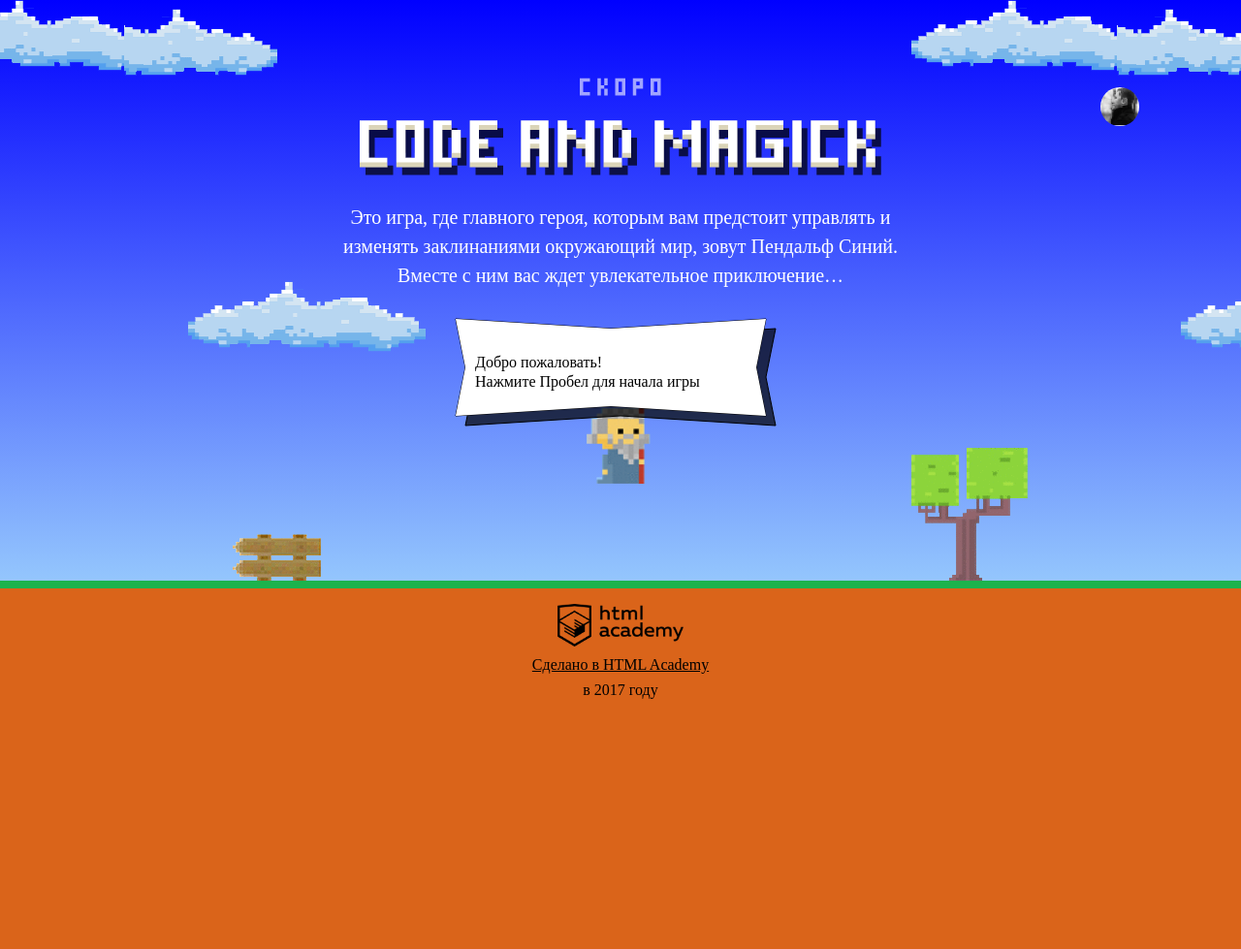
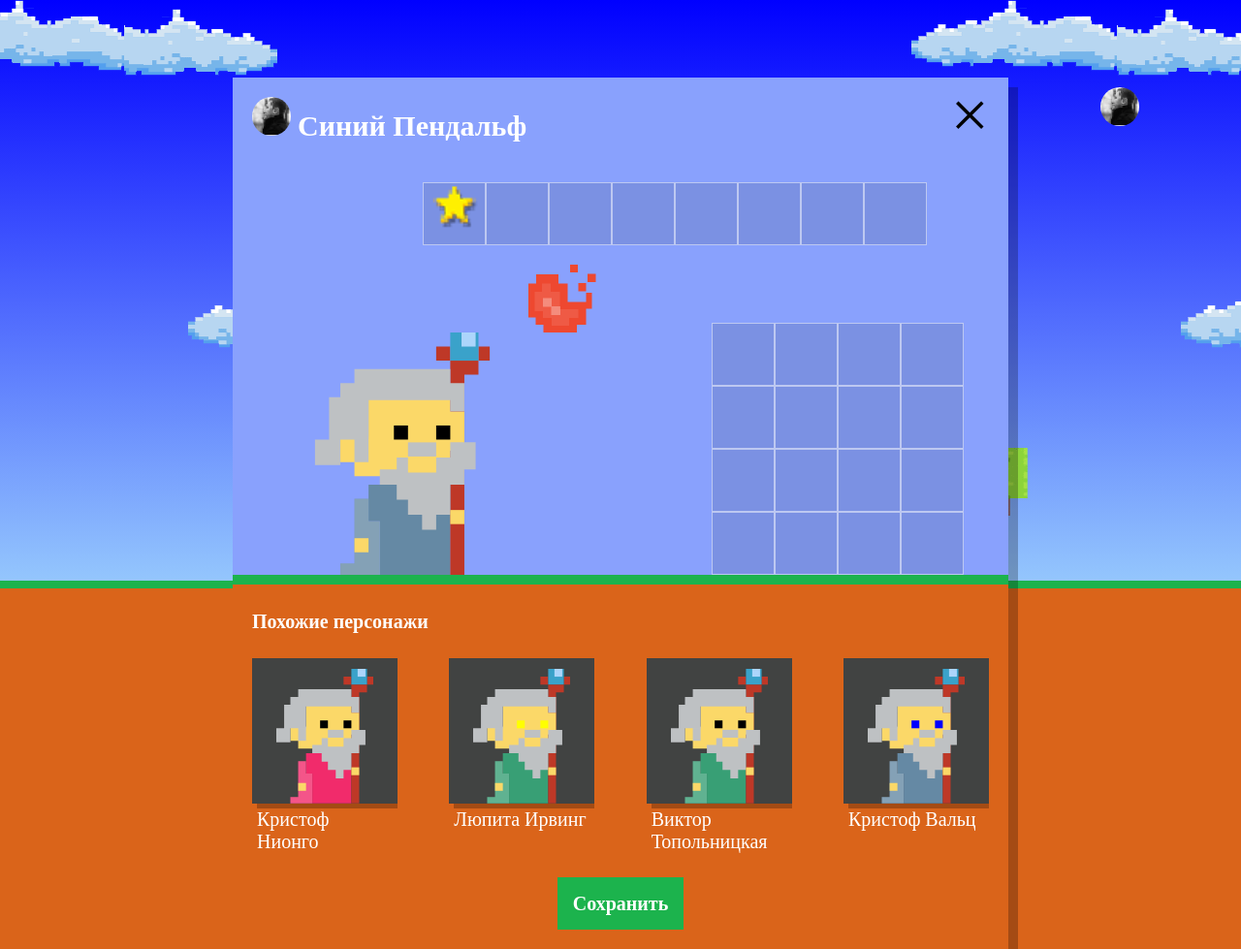
Before and after one commit to SlavaZhuravlev/272331-code-and-magick-19, a website: page index.html in a window 1280 px wide. Shown: the whole page at 97% size. Before the commit the page ends 800 px from the top, so only its background shows below. Drawn offline with Linux system fonts and the light colour scheme; a web font is replaced by a local one.

Commit message:
Нас орда

```diff
--- a/index.html
+++ b/index.html
@@ -205,6 +205,7 @@
 
 <script src="js/stat.js"></script>
 <script src="js/game.js"></script>
+<script src="js/setup.js"></script>
 
 </body>
 </html>
--- /dev/null
+++ b/js/setup.js
@@ -0,0 +1,46 @@
+'use strict';
+
+var userDialog = document.querySelector('.setup');
+userDialog.classList.remove('hidden');
+
+var setupSimilarElement = document.querySelector('.setup-similar-list');
+
+var similarWizardTemplate = document.querySelector('#similar-wizard-template')
+  .content.querySelector('.setup-similar-item');
+
+var WIZARD_NAME = ['Иван', 'Хуан Себастьян', 'Мария', 'Кристоф', 'Виктор', 'Юлия', 'Люпита', 'Вашингтон'];
+var WIZARD_SURNAME = ['да Марья', 'Верон', 'Мирабелла', 'Вальц', 'Онопко', 'Топольницкая', 'Нионго', 'Ирвинг'];
+var WIZARD_COAT = ['rgb(101, 137, 164)', 'rgb(241, 43, 107)', 'rgb(146, 100, 161)', 'rgb(56, 159, 117)', 'rgb(56, 159, 117)', 'rgb(0, 0, 0)'];
+var WIZARD_EYES = ['black', 'red', 'blue', 'yellow', 'green'];
+
+var randomNumber = function (arr) {
+  return arr[Math.floor(Math.random() * arr.length)];
+};
+
+var wizards = [];
+for (var j = 0; j < 4; j++) {
+  wizards[j] = {
+    name: randomNumber(WIZARD_NAME) + ' ' + randomNumber(WIZARD_SURNAME),
+    coatColor: randomNumber(WIZARD_COAT),
+    eyesColor: randomNumber(WIZARD_EYES)
+  };
+}
+
+var renderWizard = function (wizard) {
+  var wizardElement = similarWizardTemplate.cloneNode(true);
+
+  wizardElement.querySelector('.setup-similar-label').textContent = wizard.name;
+  wizardElement.querySelector('.wizard-coat').style.fill = wizard.coatColor;
+  wizardElement.querySelector('.wizard-eyes').style.fill = wizard.eyesColor;
+
+  return wizardElement;
+};
+
+var fragment = document.createDocumentFragment();
+
+for (var i = 0; i < wizards.length; i++) {
+  fragment.appendChild(renderWizard(wizards[i]));
+}
+
+setupSimilarElement.appendChild(fragment);
+document.querySelector('.setup-similar').classList.remove('hidden');
```
